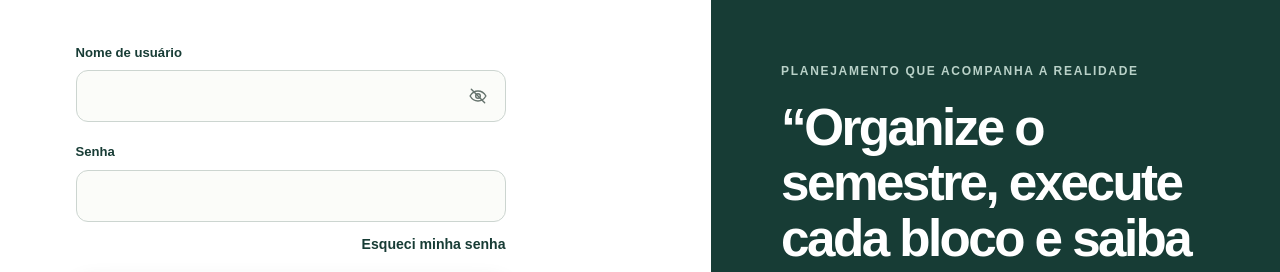
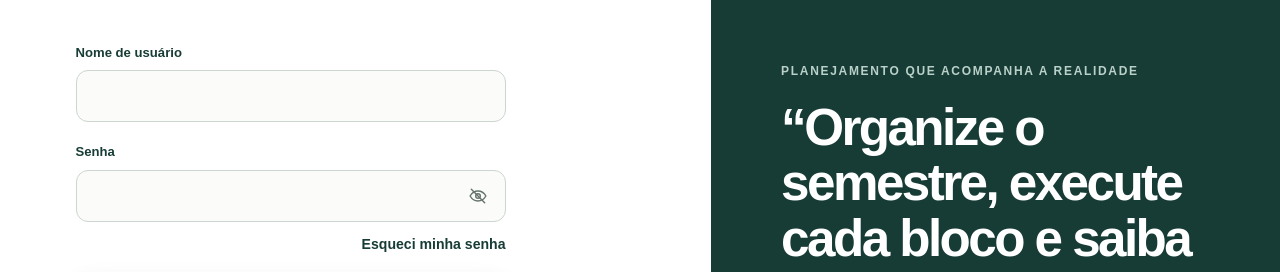
Before and after one commit to pauloluccasdev/Planna, a Next.js app in the folder apps/web/: page /login in a window 1280 px wide. Shown: the part 398-670 px from the top of the page. Built offline with nearby package versions, Linux system fonts and the light colour scheme.

Commit message:
fix: restore password visibility on login

```diff
--- a/apps/web/src/app/login/login-form.tsx
+++ b/apps/web/src/app/login/login-form.tsx
@@ -13,7 +13,7 @@ export function LoginForm() {
     <form action={action} className="login-form">
       <div className="field">
         <label htmlFor="username">Nome de usuário</label>
-        <PasswordInput
+        <input
           id="username"
           name="username"
           autoComplete="username"
@@ -31,7 +31,7 @@ export function LoginForm() {
       </div>
       <div className="field">
         <label htmlFor="password">Senha</label>
-        <input
+        <PasswordInput
           id="password"
           name="password"
           autoComplete="current-password"
```
